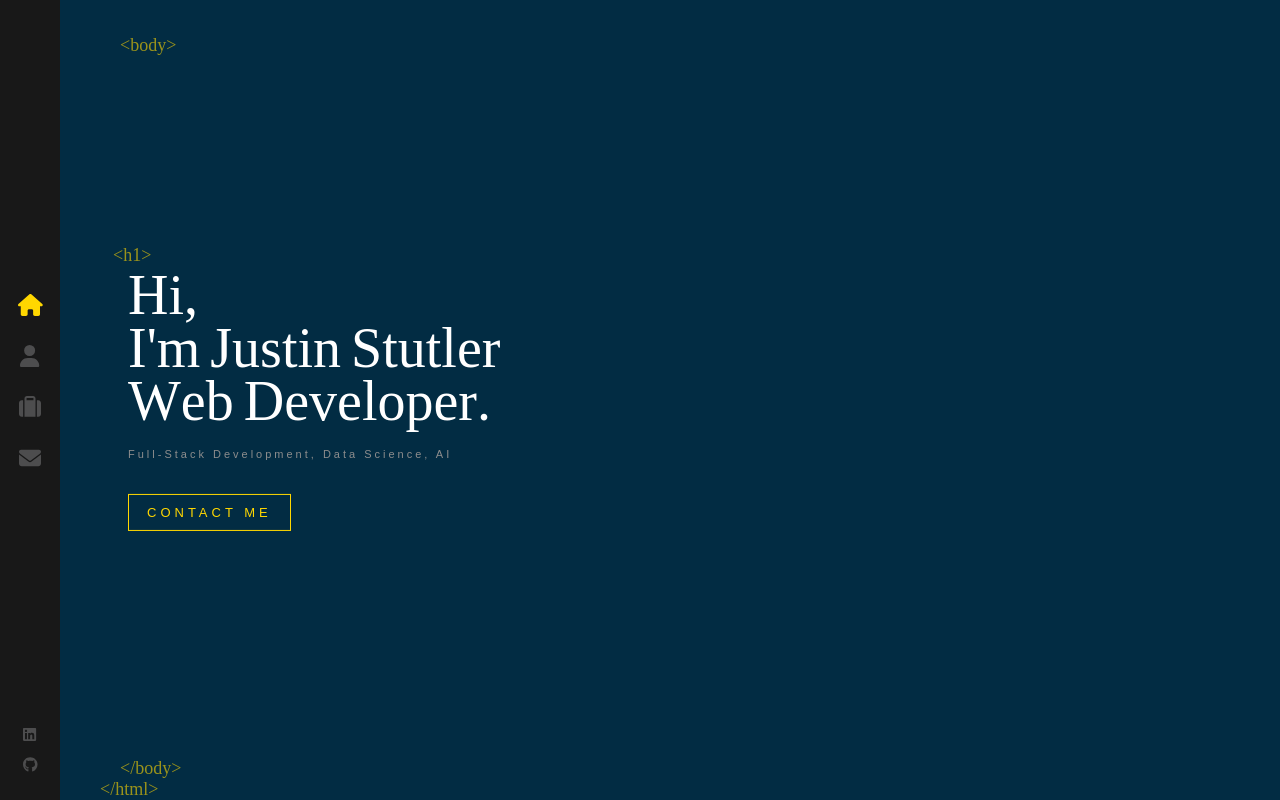
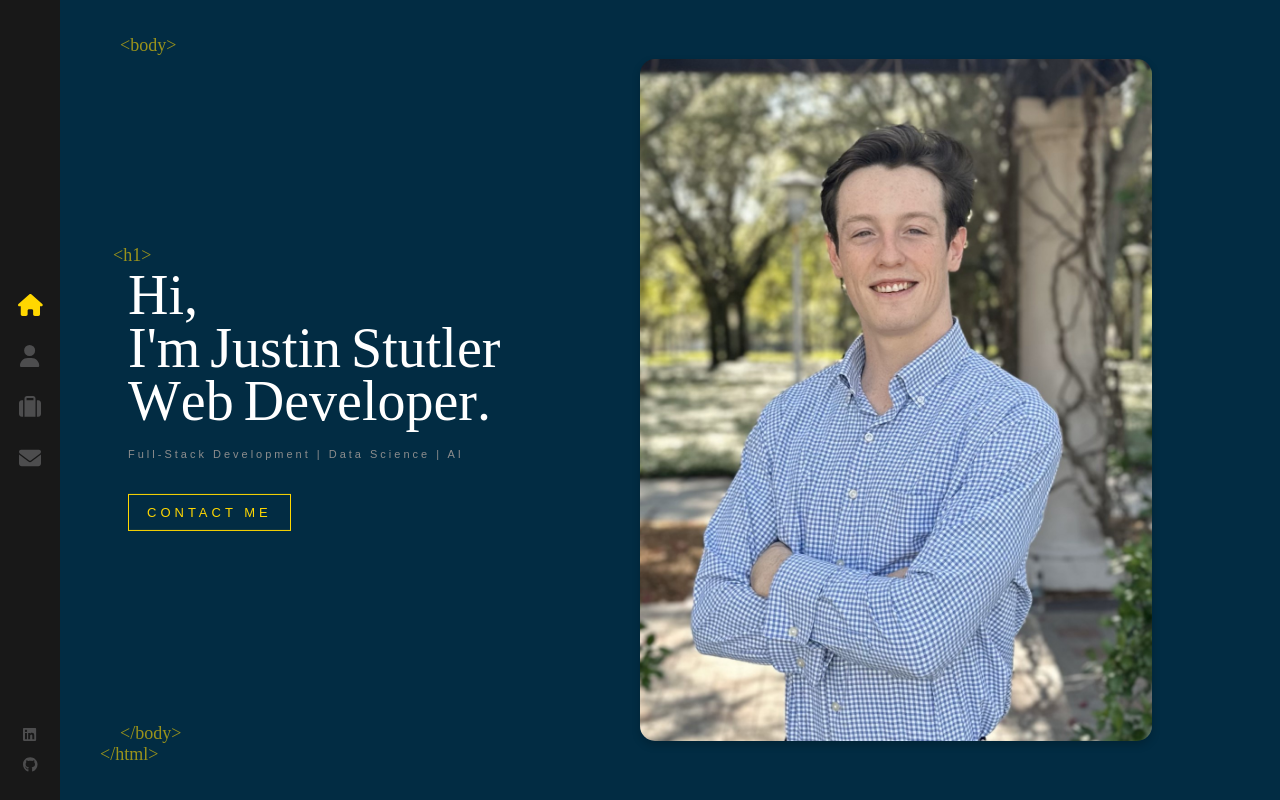
Before and after one commit to JustinStutler/justinstutler.github.io, a React (Create React App) app in the folder react-portfolio/: page / in a window 1280 px wide. Built offline with nearby package versions, Linux system fonts and the light colour scheme.

Commit message:
Home Page Completed
Home Page completed
now contains portrait

```diff
--- a/react-portfolio/src/components/AnimatedLetters/index.scss
+++ b/react-portfolio/src/components/AnimatedLetters/index.scss
@@ -3,7 +3,7 @@
     opacity: 0;
     animation: bounceIn;
     animation-duration: 1s;
-    animation-delay: 1s;
+    animation-delay: 0.75s;
     animation-fill-mode: forwards;
     min-width: 10px;
   }
@@ -14,7 +14,7 @@
     animation-fill-mode: both;
 
     &:hover {
-      animation: rubberBand 1s;
+      animation: wobble 1s;
       color: #ffd700;
     }
   }
--- a/react-portfolio/src/components/Home/index.js
+++ b/react-portfolio/src/components/Home/index.js
@@ -5,6 +5,7 @@ import AnimatedLetters from '../AnimatedLetters'
 //import LogoTitle from '../../assets/images/logo-s.png'
 // import Logo from './Logo'
 import './index.scss'
+import Portrait from '../../assets/images/portrait.jpg'
 
 const Home = () => {
     const [letterClass, setLetterClass] = useState('text-animate')
@@ -30,7 +31,7 @@ const Home = () => {
     useEffect(() => {
         const timeoutId = setTimeout(() => {
             setLetterClass('text-animate-hover');
-        }, 4000);
+        }, 5000);
 
         // Cleanup function to clear the timeout
         return () => clearTimeout(timeoutId);
@@ -42,26 +43,31 @@ const Home = () => {
                 <div className="text-zone">
                     <h1>
                         <span className={letterClass}>H</span>
-                        <span className={`${letterClass} _12`}>i,</span>
+                        <span className={`${letterClass} _12`}>i</span>
+                        <span className={`${letterClass} _13`}>,</span>
                         <br />
-                        <span className={`${letterClass} _13`}>I</span>
-                        <span className={`${letterClass} _14`}>'m</span>
+                        <span className={`${letterClass} _14`}>I</span>
+                        <span className={`${letterClass} _15`}>'</span>
+                        <span className={`${letterClass} _16`}>m</span>
                         <AnimatedLetters
                             letterClass={letterClass}
                             strArray={nameArray}
-                            idx={15}
+                            idx={17}
                         />
                         <br />
                         <AnimatedLetters
                             letterClass={letterClass}
                             strArray={jobArray}
-                            idx={29}
+                            idx={31}
                         />
                     </h1>
-                    <h2>Full-Stack Development, Data Science, AI</h2>
+                    <h2>Full-Stack Development | Data Science | AI</h2>
                     <NavLink to="/contact" className="flat-button">
                         CONTACT ME
                     </NavLink>
+                </div>
+                <div className='img-zone'>
+                    <img className='portrait' src={Portrait}></img>
                 </div>
             </div>
         </>
--- a/react-portfolio/src/components/Home/index.scss
+++ b/react-portfolio/src/components/Home/index.scss
@@ -124,3 +124,28 @@
       margin: auto;
     }
   }
+
+  .img-zone {
+    position: absolute;
+    right: 10%;
+    top: 50%;
+    transform: translateY(-50%);
+    max-width: 40%;
+    max-height: 90%;
+    display: flex;
+    justify-content: center;
+    align-items: center;
+
+    .portrait {
+      width: 100%;
+      height: auto;
+      border-radius: 15px; // Rounded corners
+      box-shadow: 0 4px 8px rgba(0, 0, 0, 0.2); // Shadow for depth
+      transition: transform 0.3s ease-in-out, box-shadow 0.3s ease-in-out; // Animation on hover
+
+      &:hover {
+        transform: scale(1.05); // Slight zoom on hover
+        box-shadow: 0 8px 16px rgba(0, 0, 0, 0.3); // Stronger shadow
+      }
+    }
+  }
--- a/react-portfolio/src/components/Layout/index.scss
+++ b/react-portfolio/src/components/Layout/index.scss
@@ -162,3 +162,7 @@
       overflow: visible;
     }
   }
+
+  .bottom-tags {
+    transform: translateY(-35px);
+  }
```
Also changed, not shown: react-portfolio/src/assets/images/portrait.jpg (added).
